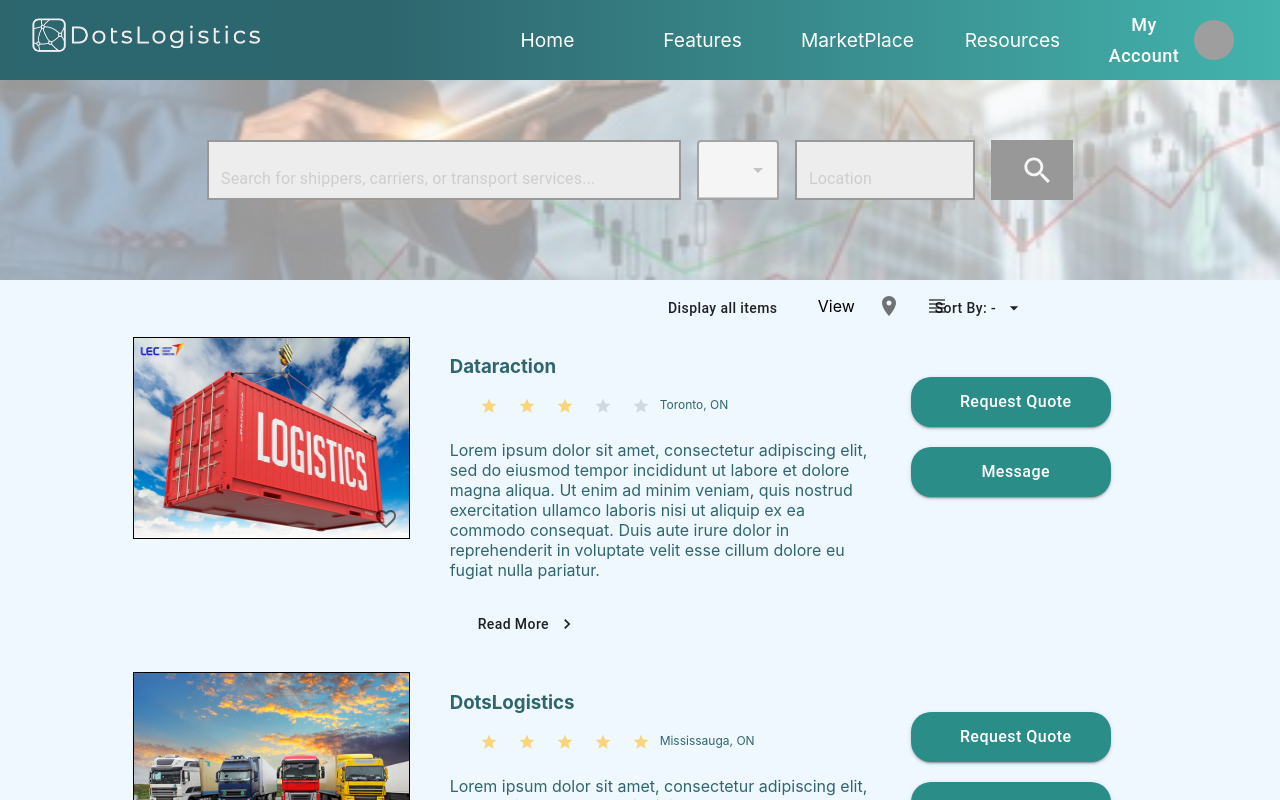
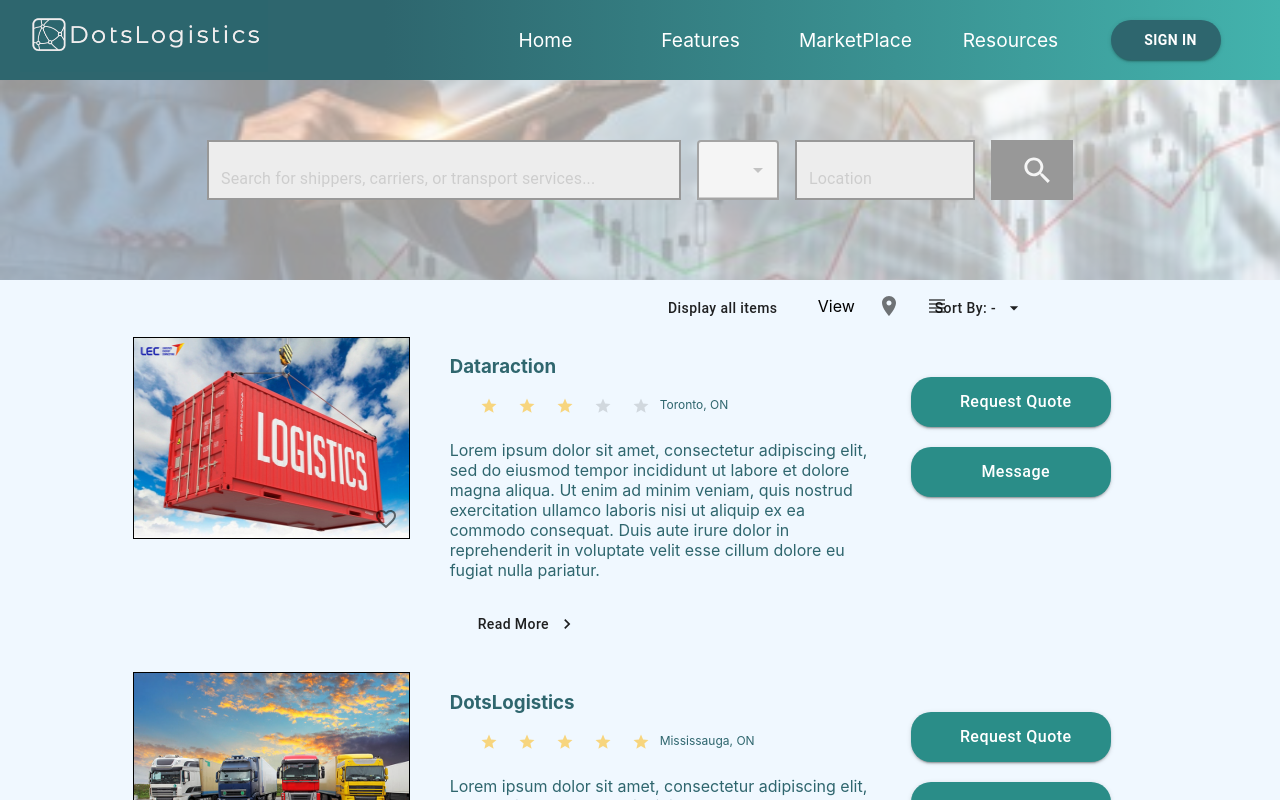
Before and after one commit to jooliaju/DotsLogistics, a React (Create React App) app in the folder dotslogistics/: page /marketplace in a window 1280 px wide. Shown: the top 800 px of the page. Built offline with nearby package versions, Linux system fonts and the light colour scheme; grey boxes are pictures that could not be loaded.

Commit message:
fix navbar showing signed in bug

```diff
--- a/dotslogistics/src/App.js
+++ b/dotslogistics/src/App.js
@@ -130,7 +130,7 @@
               return (
                 <Marketplace
                   {...props}
-                  signedIn={this.signedIn}
+                  signedIn={this.state.signedIn}
                   logOut={this.logOut}
                 />
               );
@@ -143,7 +143,7 @@
               return (
                 <RequestQuote
                   {...props}
-                  signedIn={this.signedIn}
+                  signedIn={this.state.signedIn}
                   logOut={this.logOut}
                 />
               );
--- a/dotslogistics/src/pages/Marketplace.js
+++ b/dotslogistics/src/pages/Marketplace.js
@@ -48,6 +48,7 @@
 
 const Marketplace = (props) => {
   const { classes, history, signedIn } = props;
+  console.log(signedIn);
 
   const [anchorEl, setAnchorEl] = useState(null);
   const [sort, setSort] = useState(null);
```
